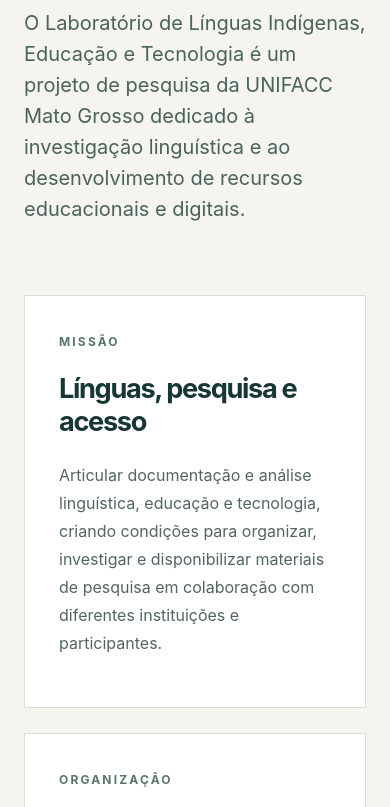
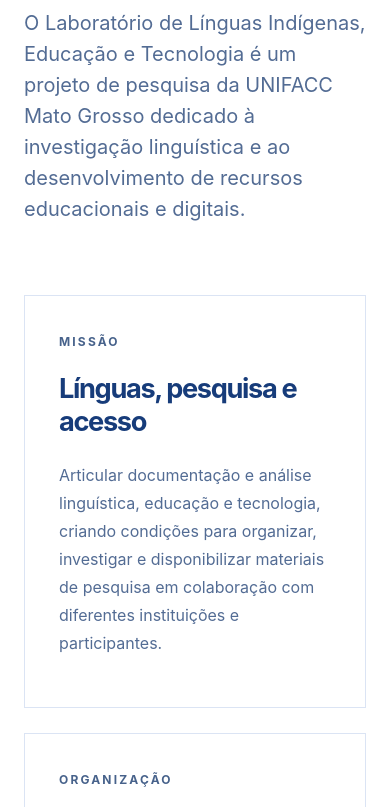
Before and after one commit to LanguageStructure/LALIET, a plain HTML site: page sobre.html in a window 390 px wide. Shown: the part 320-1127 px from the top of the page. Drawn offline with Linux system fonts and the light colour scheme.

Commit message:
Apply UNIFACC blue yellow and white visual palette

```diff
--- a/assets/project.css
+++ b/assets/project.css
@@ -1 +1 @@
-:root{--bg:#f5f4ee;--ink:#173735;--line:#d9dfd6}*{box-sizing:border-box}body{margin:0;background:var(--bg);color:var(--ink);font-family:Inter,system-ui,sans-serif}a{color:inherit}header,main,footer{padding:28px max(24px,calc((100vw - 1120px)/2))}header{display:flex;justify-content:space-between;gap:20px;align-items:center;border-bottom:1px solid var(--line)}header a{text-decoration:none}.brand{font-weight:850;font-size:1.6rem;letter-spacing:-.07em}.back{font-size:.9rem}main{padding-top:80px;padding-bottom:110px;min-height:70vh}.eyebrow{text-transform:uppercase;font-size:.75rem;letter-spacing:.18em;font-weight:750;color:#587568}h1{font-size:clamp(3.5rem,8vw,7rem);letter-spacing:-.085em;line-height:.98;margin:20px 0 30px}.lead{font-size:clamp(1.25rem,2.2vw,1.7rem);max-width:760px;line-height:1.55;color:#49635b}.grid{display:grid;grid-template-columns:1fr 1fr;gap:25px;margin:70px 0}.card{background:white;border:1px solid var(--line);padding:34px}.card h2{font-size:1.7rem;letter-spacing:-.05em}.card p{line-height:1.75;color:#53665e}.links{display:flex;gap:12px;flex-wrap:wrap;margin-top:28px}.button{display:inline-block;padding:15px 21px;border-radius:100px;background:#173735;color:#fff;text-decoration:none;font-weight:700}.button.outline{background:transparent;border:1px solid #173735;color:#173735}footer{background:#173735;color:#eaf1e9;font-size:.9rem;line-height:1.7}@media(max-width:720px){.grid{grid-template-columns:1fr}main{padding-top:60px}}
+:root{--bg:#ffffff;--ink:#173c7a;--line:#dbe4f4}*{box-sizing:border-box}body{margin:0;background:var(--bg);color:var(--ink);font-family:Inter,system-ui,sans-serif}a{color:inherit}header,main,footer{padding:28px max(24px,calc((100vw - 1120px)/2))}header{display:flex;justify-content:space-between;gap:20px;align-items:center;border-bottom:1px solid var(--line)}header a{text-decoration:none}.brand{font-weight:850;font-size:1.6rem;letter-spacing:-.07em}.back{font-size:.9rem}main{padding-top:80px;padding-bottom:110px;min-height:70vh}.eyebrow{text-transform:uppercase;font-size:.75rem;letter-spacing:.18em;font-weight:750;color:#47628b}h1{font-size:clamp(3.5rem,8vw,7rem);letter-spacing:-.085em;line-height:.98;margin:20px 0 30px}.lead{font-size:clamp(1.25rem,2.2vw,1.7rem);max-width:760px;line-height:1.55;color:#536c94}.grid{display:grid;grid-template-columns:1fr 1fr;gap:25px;margin:70px 0}.card{background:white;border:1px solid var(--line);padding:34px}.card h2{font-size:1.7rem;letter-spacing:-.05em}.card p{line-height:1.75;color:#536c94}.links{display:flex;gap:12px;flex-wrap:wrap;margin-top:28px}.button{display:inline-block;padding:15px 21px;border-radius:100px;background:#173c7a;color:#fff;text-decoration:none;font-weight:700}.button.outline{background:transparent;border:1px solid #173c7a;color:#173c7a}footer{background:#173c7a;color:#ffffff;font-size:.9rem;line-height:1.7}@media(max-width:720px){.grid{grid-template-columns:1fr}main{padding-top:60px}}
```
